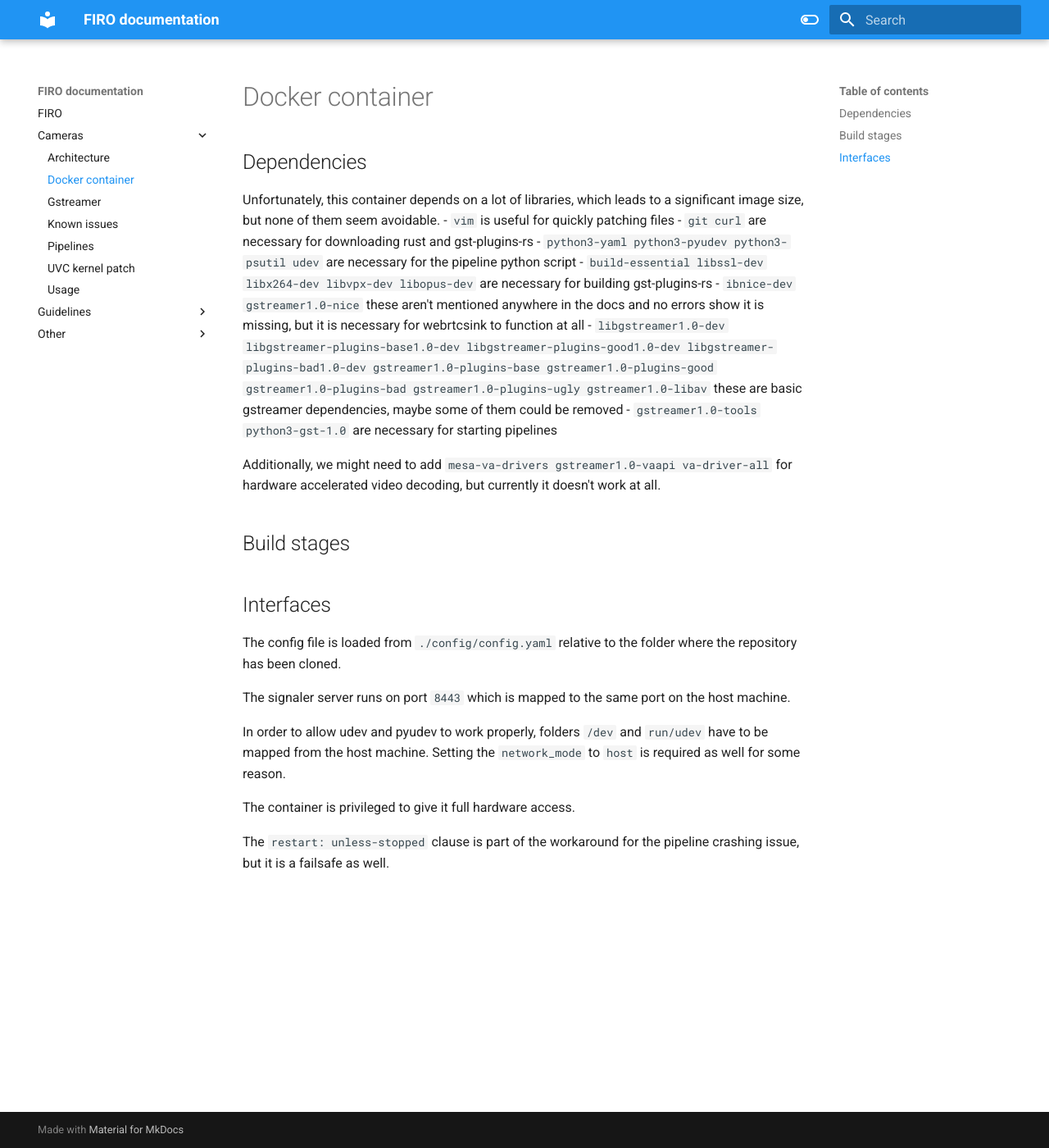
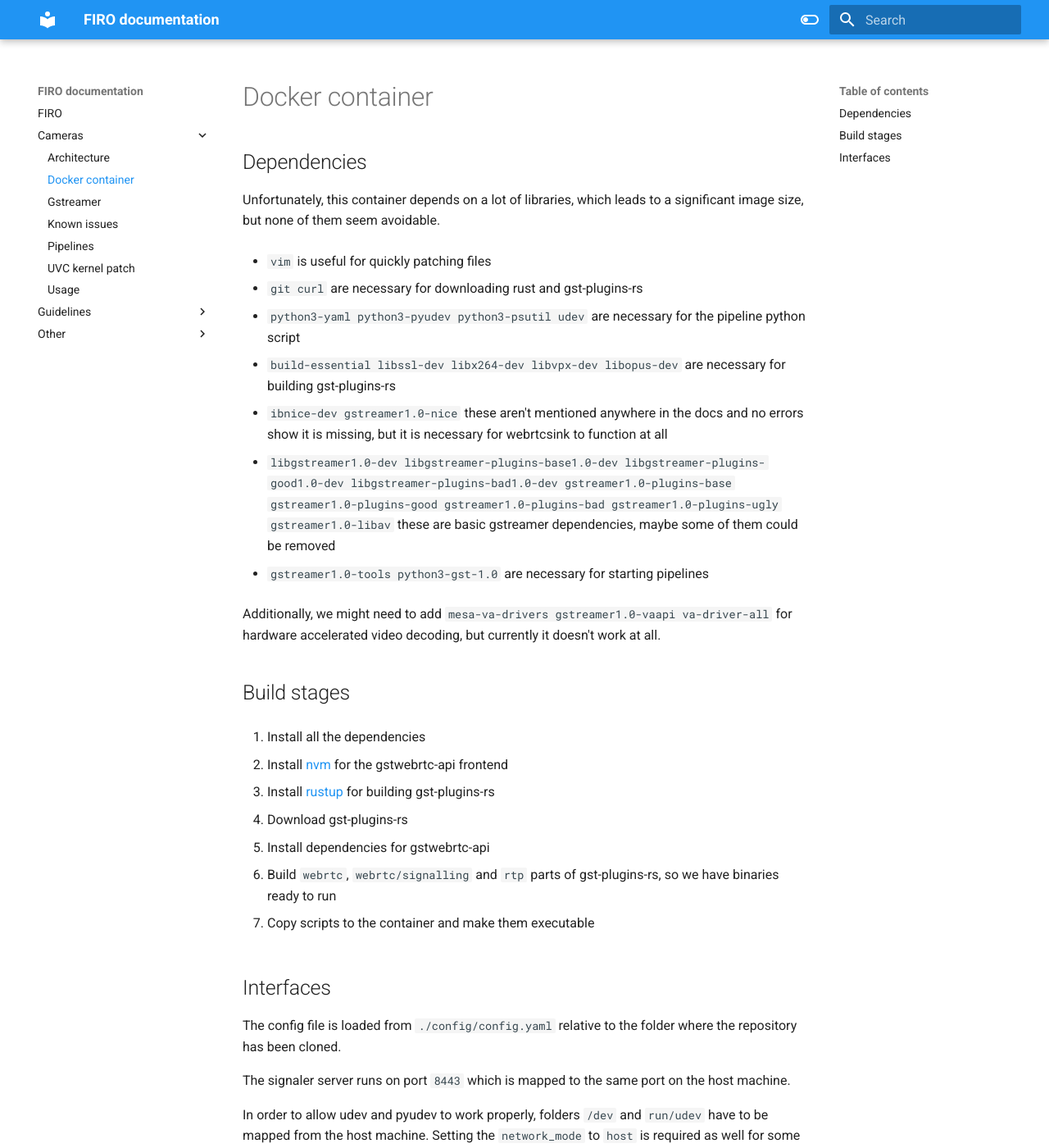
Before and after one commit to rxsio/firo-docs, an MkDocs documentation site: the page built from docs/Cameras/Docker container.md, in a window 1280 px wide and 1400 px high. Shown: the whole window at 82% size. Built offline with MkDocs 1.6.1 and Material for MkDocs 9.7.7, drawn with Linux system fonts in a browser that asks for light colours.

Commit message:
Fix formatting and add build stages

```diff
--- a/docs/Cameras/Docker container.md
+++ b/docs/Cameras/Docker container.md
@@ -1,17 +1,38 @@
 ## Dependencies
 
 Unfortunately, this container depends on a lot of libraries, which leads to a significant image size, but none of them seem avoidable.
+
  - `vim` is useful for quickly patching files
+
  - `git curl` are necessary for downloading rust and gst-plugins-rs
+
  - `python3-yaml python3-pyudev python3-psutil udev` are necessary for the pipeline python script
+
  - `build-essential libssl-dev libx264-dev libvpx-dev libopus-dev` are necessary for building gst-plugins-rs
+
  - `ibnice-dev gstreamer1.0-nice` these aren't mentioned anywhere in the docs and no errors show it is missing, but it is necessary for webrtcsink to function at all
+
  - `libgstreamer1.0-dev libgstreamer-plugins-base1.0-dev libgstreamer-plugins-good1.0-dev libgstreamer-plugins-bad1.0-dev gstreamer1.0-plugins-base gstreamer1.0-plugins-good gstreamer1.0-plugins-bad gstreamer1.0-plugins-ugly gstreamer1.0-libav` these are basic gstreamer dependencies, maybe some of them could be removed
+
  - `gstreamer1.0-tools python3-gst-1.0` are necessary for starting pipelines
 
 Additionally, we might need to add `mesa-va-drivers gstreamer1.0-vaapi va-driver-all` for hardware accelerated video decoding, but currently it doesn't work at all.
 
 ## Build stages
+
+1. Install all the dependencies
+
+2. Install [nvm](https://github.com/nvm-sh/nvm) for the gstwebrtc-api frontend
+
+3. Install [rustup](https://rustup.rs/) for building gst-plugins-rs
+
+4. Download gst-plugins-rs
+
+5. Install dependencies for gstwebrtc-api
+
+6. Build `webrtc`, `webrtc/signalling` and `rtp` parts of gst-plugins-rs, so we have binaries ready to run
+
+7. Copy scripts to the container and make them executable
 
 ## Interfaces
 
```
